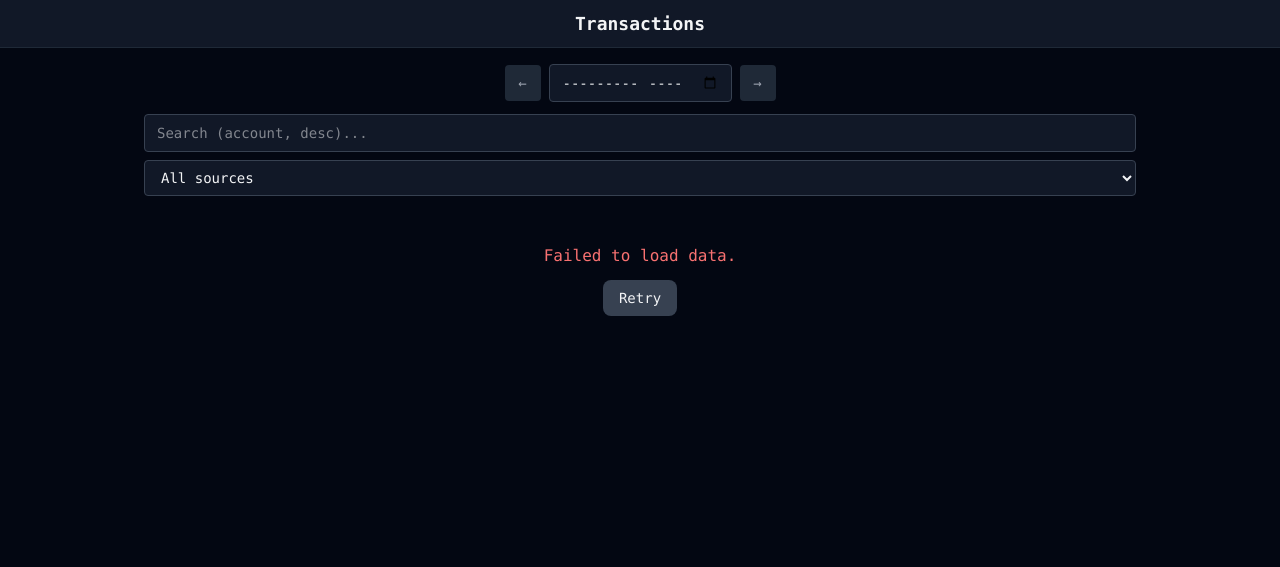
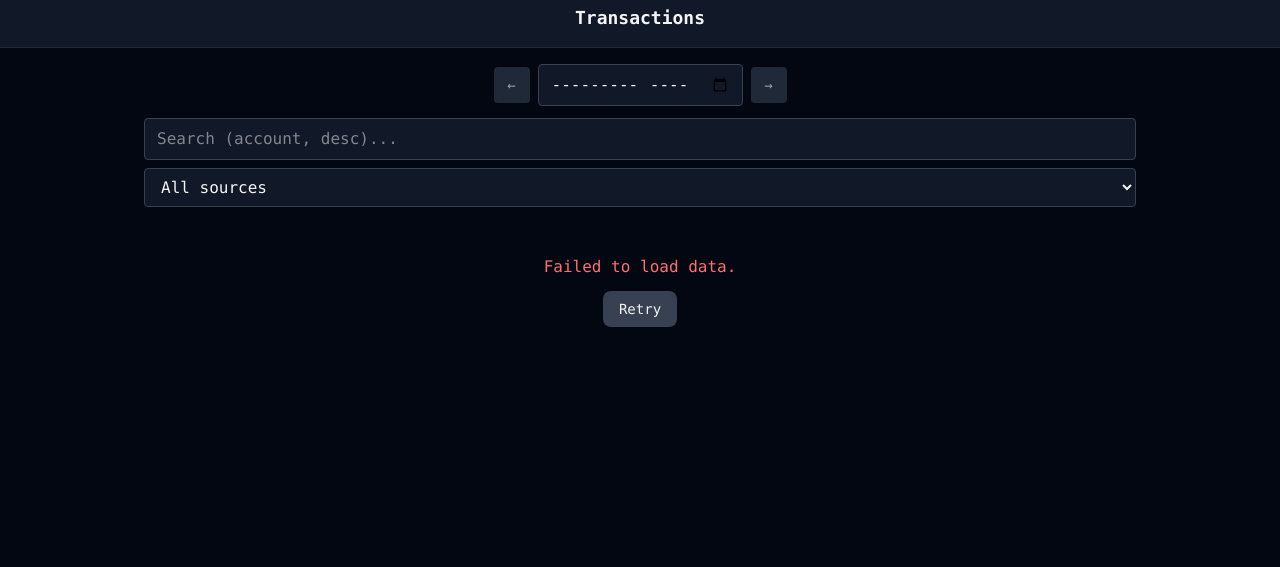
Before and after one commit to chiendo97/hledger-webapp, a Python web app: template templates/transactions.html in a window 1280 px wide. Shown: the top 567 px of the page. Run offline with Jinja, Linux system fonts and the light colour scheme; the template is opened without the code that fills it, so the values that code supplies are empty; style sheets or scripts are compiled from the project's sources.

Commit message:
Polish iOS PWA: fix input zoom, safe areas, touch feedback
- Fix iOS auto-zoom by changing .input from text-sm (14px) to text-base (16px)
- Header uses py-3 + min-h-12 so safe-area padding adds to height
- Loading bar and pull-to-refresh offset by safe-area-inset-top
- Modal respects safe-area with margin-top offset
- Add apple-touch-icon PNG for iOS home screen
- Add x-cloak CSS to prevent Alpine flash
- Add active: tap states on card, btn, btn-secondary, btn-success
- Update manifest with portrait orientation and PNG icon

Co-Authored-By: Claude Opus 4.6 <noreply@anthropic.com>

```diff
--- a/style.css
+++ b/style.css
@@ -50,15 +50,15 @@
 /* ===== Component Classes ===== */
 
 .card {
-  @apply bg-surface-raised border border-border rounded-lg p-3 cursor-pointer hover:border-border-hover focus-visible:outline-2 focus-visible:outline-offset-2 focus-visible:outline-accent-text;
+  @apply bg-surface-raised border border-border rounded-lg p-3 cursor-pointer hover:border-border-hover active:bg-surface-inset focus-visible:outline-2 focus-visible:outline-offset-2 focus-visible:outline-accent-text;
 }
 
 .btn {
-  @apply bg-accent hover:bg-accent-hover text-white rounded-lg px-4 py-2 font-medium focus-visible:outline-2 focus-visible:outline-offset-2 focus-visible:outline-accent-text;
+  @apply bg-accent hover:bg-accent-hover active:bg-accent-hover text-white rounded-lg px-4 py-2 font-medium focus-visible:outline-2 focus-visible:outline-offset-2 focus-visible:outline-accent-text;
 }
 
 .input {
-  @apply bg-surface-raised border border-border-input rounded px-3 py-2 text-sm text-text focus:border-accent-text focus:outline-none focus-visible:outline-2 focus-visible:outline-offset-2 focus-visible:outline-accent-text;
+  @apply bg-surface-raised border border-border-input rounded px-3 py-2 text-base text-text focus:border-accent-text focus:outline-none focus-visible:outline-2 focus-visible:outline-offset-2 focus-visible:outline-accent-text;
 }
 
 .chip {
@@ -74,11 +74,11 @@
 }
 
 .btn-secondary {
-  @apply bg-surface-button hover:bg-surface-button-hover text-text rounded-lg px-4 py-2 font-medium focus-visible:outline-2 focus-visible:outline-offset-2 focus-visible:outline-accent-text;
+  @apply bg-surface-button hover:bg-surface-button-hover active:bg-surface-button-hover text-text rounded-lg px-4 py-2 font-medium focus-visible:outline-2 focus-visible:outline-offset-2 focus-visible:outline-accent-text;
 }
 
 .btn-success {
-  @apply bg-success hover:bg-success-hover text-white rounded-lg px-4 py-2 font-medium focus-visible:outline-2 focus-visible:outline-offset-2 focus-visible:outline-accent-text;
+  @apply bg-success hover:bg-success-hover active:bg-success-hover text-white rounded-lg px-4 py-2 font-medium focus-visible:outline-2 focus-visible:outline-offset-2 focus-visible:outline-accent-text;
 }
 
 /* ===== Preserved CSS (from old static/style.css) ===== */
@@ -108,7 +108,7 @@ body {
 /* Top loading bar */
 #loading-bar {
   position: fixed;
-  top: 0;
+  top: env(safe-area-inset-top, 0px);
   left: 0;
   height: 3px;
   z-index: 9999;
--- a/templates/base.html
+++ b/templates/base.html
@@ -9,20 +9,22 @@
   <meta name="apple-mobile-web-app-status-bar-style" content="black-translucent">
   <meta name="theme-color" content="#111827">
   <link rel="manifest" href="/static/manifest.json">
+  <link rel="apple-touch-icon" sizes="180x180" href="/static/apple-touch-icon.png">
   <title>{% block title %}hledger{% endblock %}</title>
   <link rel="stylesheet" href="/static/dist.css">
+  <style>[x-cloak] { display: none !important; }</style>
   <script src="https://unpkg.com/htmx.org@2.0.4" integrity="sha384-HGfztofotfshcF7+8n44JQL2oJmowVChPTg48S+jvZoztPfvwD79OC/LTtG6dMp+" crossorigin="anonymous"></script>
   <script defer src="https://cdn.jsdelivr.net/npm/alpinejs@3/dist/cdn.min.js" integrity="sha384-LXWjKwDZz29o7TduNe+r/UxaolHh5FsSvy2W7bDHSZ8jJeGgDeuNnsDNHoxpSgDi" crossorigin="anonymous"></script>
 </head>
 <body hx-boost="true" class="bg-surface text-text min-h-screen font-mono" style="padding-bottom: calc(5rem + env(safe-area-inset-bottom))">
   <div id="loading-bar"></div>
   <!-- Top bar -->
-  <header class="sticky top-0 z-40 bg-surface-raised border-b border-border px-4 h-12 flex items-center justify-center">
+  <header class="sticky top-0 z-40 bg-surface-raised border-b border-border px-4 py-3 flex items-center justify-center min-h-12">
     <h1 class="text-lg font-semibold leading-none">{% block header %}hledger{% endblock %}</h1>
   </header>
 
   <!-- Pull-to-refresh indicator -->
-  <div id="ptr-indicator" class="fixed top-0 left-0 right-0 z-50 flex justify-center pointer-events-none transition-transform duration-200" style="transform: translateY(-100%)">
+  <div id="ptr-indicator" class="fixed left-0 right-0 z-50 flex justify-center pointer-events-none transition-transform duration-200" style="top: env(safe-area-inset-top, 0px); transform: translateY(-100%)">
     <div class="bg-surface-inset text-text-heading text-xs px-4 py-2 rounded-b-lg flex items-center gap-2">
       <svg id="ptr-arrow" class="w-4 h-4 transition-transform duration-200" fill="none" stroke="currentColor" viewBox="0 0 24 24"><path stroke-linecap="round" stroke-linejoin="round" stroke-width="2" d="M19 14l-7 7m0 0l-7-7m7 7V3"/></svg>
       <span id="ptr-text">Pull to refresh</span>
@@ -72,7 +74,7 @@
        @keydown.escape.window="tx = null; if (_prevFocus) _prevFocus.focus()">
     <template x-if="tx">
       <div id="tx-modal" class="fixed inset-0 z-50 flex items-center justify-center bg-surface-overlay" @click.self="tx = null; if (_prevFocus) _prevFocus.focus()">
-        <div id="tx-dialog" role="dialog" aria-modal="true" aria-labelledby="modal-title" tabindex="-1" class="bg-surface-raised border border-border-input rounded-lg w-full max-w-lg lg:max-w-2xl mx-4 max-h-[90vh] overflow-y-auto focus:outline-none" @click.stop @keydown.tab="
+        <div id="tx-dialog" role="dialog" aria-modal="true" aria-labelledby="modal-title" tabindex="-1" class="bg-surface-raised border border-border-input rounded-lg w-full max-w-lg lg:max-w-2xl mx-4 max-h-[85vh] overflow-y-auto focus:outline-none" style="margin-top: env(safe-area-inset-top, 0px)" @click.stop @keydown.tab="
           const focusable = [...$el.querySelectorAll('a[href],button:not([disabled]),input:not([disabled]),select:not([disabled]),textarea:not([disabled]),[tabindex]:not([tabindex=\'-1\'])')];
           if (!focusable.length) return;
           const first = focusable[0], last = focusable[focusable.length - 1];
--- a/templates/transactions.html
+++ b/templates/transactions.html
@@ -13,7 +13,7 @@
   <input id="tx-search" type="text" name="q" value="{{ q }}" placeholder="Search (account, desc)..."
          class="input rounded-lg w-full" onchange="this.form.requestSubmit()">
   <label for="tx-source" class="sr-only">Journal source</label>
-  <select id="tx-source" name="source" class="input rounded-lg text-sm w-full" onchange="this.form.requestSubmit()">
+  <select id="tx-source" name="source" class="input rounded-lg w-full" onchange="this.form.requestSubmit()">
     <option value="">All sources</option>
     {% for s in sources %}
     <option value="{{ s }}" {% if s == source %}selected{% endif %}>{{ s }}</option>
```
Also changed, not shown: static/apple-touch-icon.png (added), static/manifest.json.
